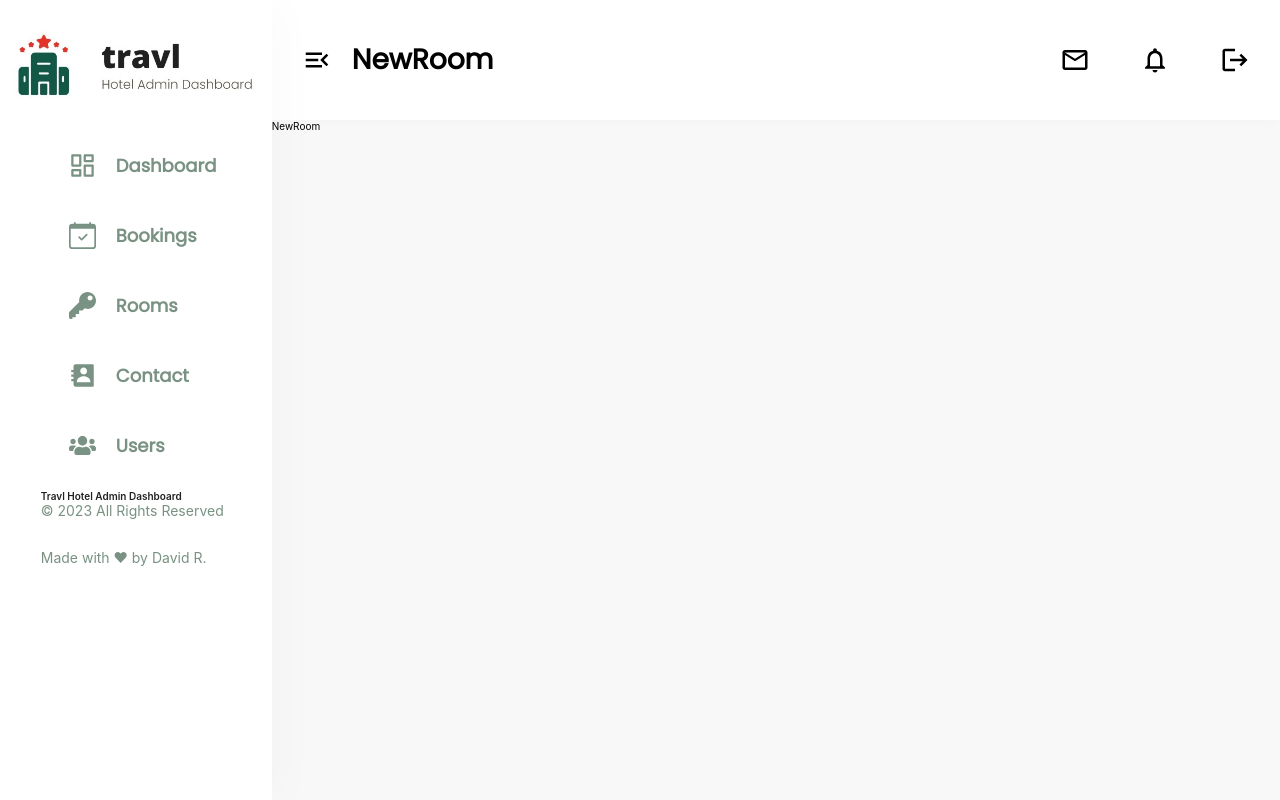
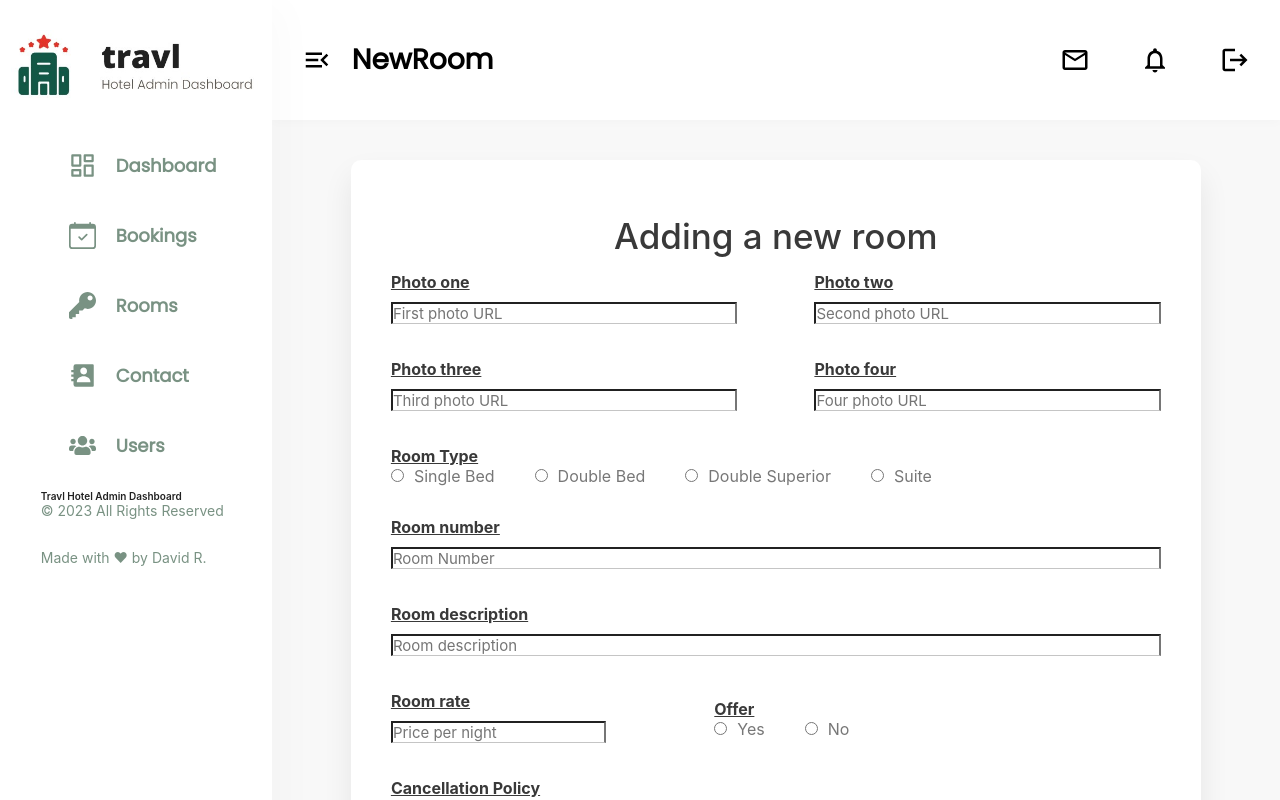
Before and after one commit to Davidrami12/miranda-dashboard, a React (Create React App) app: page /newRoom in a window 1280 px wide. Shown: the top 800 px of the page. Built offline with nearby package versions, Linux system fonts and the light colour scheme; sample sign-in values are in the browser's storage.

Commit message:
Fix errors on add new room and edit room

```diff
--- a/src/components/AppContainer.jsx
+++ b/src/components/AppContainer.jsx
@@ -8,7 +8,7 @@ const AppContainer = styled.div`
   width: fit-content;
   min-width: 100%;
   min-height: 100vh;
-  height: 100%;
+  //height: 100%;
   .window-container {
     width: 100%;
   }
--- a/src/components/rooms/RoomForm.jsx
+++ b/src/components/rooms/RoomForm.jsx
@@ -5,15 +5,17 @@ import React from "react";
 import {
   LoginContainer,
   LoginCard,
+  DashboardForm,
   InputContainer,
   Input,
+  InputForm,
   FormTitle,
   RadioInput,
   RadioLabel,
   RadioDescription,
   InputSubmit,
   InputCancel,
-} from "../../pages/login/LoginStyled";
+} from "../../pages/Login/LoginStyled";
 
 // This form gets used from editRoom and newRoom. If used for editing a room it will be preloaded with the data from the currentRoom to edit
 const RoomForm = ({
@@ -23,28 +25,13 @@ const RoomForm = ({
   formTitle,
   handleCancel,
 }) => {
-  const listOfAmenities = [
-    "Air Conditioner",
-    "Kitchen",
-    "Grocery",
-    "Towels",
-    "Smart Security",
-    "High speed WiFi",
-    "Cleaning",
-    "Single Bed",
-    "24/7 Online Support",
-    "Expert Team",
-    "Breakfast",
-    "Shower",
-    "Shop near",
-    "Strong locker",
-  ];
+  const listOfAmenities = [ "AC", "Shower", "Towel", "Bathtub", "Coffee Set", "LED TV", "Wi-Fi"];
 
   return (
     <>
-      <LoginContainer style={{ minHeight: "80%" }}>
+      <DashboardForm style={{ minHeight: "80%" }}>
         <LoginCard
-          style={{ height: "fit-content", margin: "2rem 0", width: "90%" }}
+          style={{ height: "fit-content", width: "850px" }}
         >
           <FormTitle>{formTitle}</FormTitle>
           <form
@@ -53,63 +40,68 @@ const RoomForm = ({
               handleSubmit();
             }}
           >
-            <InputContainer>
+            <div style={{display: "flex", justifyContent: "space-between"}}>
+              <InputContainer style={{ width: "45%" }}>
                 <RadioDescription>Photo one</RadioDescription>
-              <Input
+                <InputForm
                   type="text"
                   className="input-user"
                   name="photo"
                   value={currentRoom.photo}
                   placeholder="First photo URL"
                   onChange={handleInput}
-              ></Input>
+                ></InputForm>
               </InputContainer>
-            <InputContainer>
+              <InputContainer style={{ width: "45%" }}>
                 <RadioDescription>Photo two</RadioDescription>
-              <Input
+                <InputForm
                   type="text"
                   className="input-user"
                   name="photoTwo"
                   value={currentRoom.photoTwo}
                   placeholder="Second photo URL"
                   onChange={handleInput}
-              ></Input>
+                ></InputForm>
               </InputContainer>
-            <InputContainer>
+            </div>
+            <div style={{display: "flex", justifyContent: "space-between"}}>
+              <InputContainer style={{ width: "45%" }}>
                 <RadioDescription>Photo three</RadioDescription>
-              <Input
+                <InputForm
                   type="text"
                   className="input-user"
                   name="photoThree"
                   value={currentRoom.photoThree}
                   placeholder="Third photo URL"
                   onChange={handleInput}
-              ></Input>
+                ></InputForm>
               </InputContainer>
-            <InputContainer>
+              <InputContainer style={{ width: "45%" }}>
                 <RadioDescription>Photo four</RadioDescription>
-              <Input
+                <InputForm
                   type="text"
                   className="input-user"
                   name="photoFour"
                   value={currentRoom.photoFour}
                   placeholder="Four photo URL"
                   onChange={handleInput}
-              ></Input>
+                ></InputForm>
               </InputContainer>
-            <InputContainer>
+            </div>
+
+            {/* <InputContainer>
               <RadioDescription>Photo five</RadioDescription>
-              <Input
+              <InputForm
                 type="text"
                 className="input-user"
                 name="photoFive"
                 value={currentRoom.photoFive}
                 placeholder="Five photo URL"
                 onChange={handleInput}
-              ></Input>
-            </InputContainer>
+              ></InputForm>
+            </InputContainer> */}
             <InputContainer>
-              <RadioDescription>Select the Room Type</RadioDescription>
+              <RadioDescription>Room Type</RadioDescription>
               <RadioInput
                 required
                 type="radio"
@@ -153,7 +145,7 @@ const RoomForm = ({
             </InputContainer>
             <InputContainer>
               <RadioDescription>Room number</RadioDescription>
-              <Input
+              <InputForm
                 required
                 type="text"
                 className="input-user"
@@ -161,20 +153,34 @@ const RoomForm = ({
                 value={currentRoom.room_number}
                 placeholder="Room Number"
                 onChange={handleInput}
-              ></Input>
+              ></InputForm>
             </InputContainer>
             <InputContainer>
               <RadioDescription>Room description</RadioDescription>
-              <Input
+              <InputForm
                 type="text"
                 className="input-user"
                 name="description"
                 value={currentRoom.description}
                 placeholder="Room description"
                 onChange={handleInput}
-              ></Input>
+              ></InputForm>
             </InputContainer>
-            <InputContainer>
+            <div style={{display: "flex", alignItems: "center"}}>
+              <div style={{display: "flex", justifyContent: "space-between", alignItems: "center", width: "70%"}}>
+                <InputContainer style={{ width: "40%" }}>
+                  <RadioDescription>Room rate</RadioDescription>
+                  <InputForm
+                    required
+                    type="number"
+                    className="input-user"
+                    placeholder="Price per night"
+                    name="room_rate"
+                    value={currentRoom.room_rate}
+                    onChange={handleInput}
+                  ></InputForm>
+                </InputContainer>
+                <InputContainer style={{ width: "40%" }}>
                   <RadioDescription>Offer</RadioDescription>
                   <RadioInput
                     required
@@ -197,22 +203,12 @@ const RoomForm = ({
                   />
                   <RadioLabel htmlFor="no">No</RadioLabel>
                 </InputContainer>
-            <InputContainer>
-              <RadioDescription>Room rate</RadioDescription>
-              <Input
-                required
-                type="number"
-                className="input-user"
-                placeholder="Price per night"
-                name="room_rate"
-                value={currentRoom.room_rate}
-                onChange={handleInput}
-              ></Input>
-            </InputContainer>
+              </div>
+
               {currentRoom.discount === "Yes" ? (
-              <InputContainer>
+                <InputContainer style={{ width: "30%" }}>
                   <RadioDescription>Discount %</RadioDescription>
-                <Input
+                  <InputForm
                     required
                     type="number"
                     className="input-user"
@@ -220,24 +216,26 @@ const RoomForm = ({
                     value={currentRoom.discountPercent}
                     placeholder="Discount %"
                     onChange={handleInput}
-                ></Input>
+                  ></InputForm>
                 </InputContainer>
               ) : null}
 
+            </div>
+
             <InputContainer>
               <RadioDescription>Cancellation Policy</RadioDescription>
-              <Input
+              <InputForm
                 type="text"
                 className="input-user"
                 name="cancellationPolicy"
                 value={currentRoom.cancellationPolicy}
                 placeholder="Cancellation Policy"
                 onChange={handleInput}
-              ></Input>
+              ></InputForm>
             </InputContainer>
             <InputContainer>
               <RadioDescription>
-                Select the amenities included in the new room
+                Desired amenities to include in the new room
               </RadioDescription>
               {listOfAmenities.map((amenity, index) => (
                 <div key={index} style={{ display: "inline-block" }}>
@@ -307,7 +305,7 @@ const RoomForm = ({
             </div>
           </form>
         </LoginCard>
-      </LoginContainer>
+      </DashboardForm>
     </>
   );
 };
--- a/src/components/rooms/RoomRowStyled.jsx
+++ b/src/components/rooms/RoomRowStyled.jsx
@@ -37,6 +37,7 @@ const RoomId = styled.p`
 `;
 
 const RoomNumber = styled.p`
+  text-align: left;
   font-family: var(--font-poppins);
   font-size: 1.6rem;
   font-weight: 400;
--- a/src/pages/Login/LoginStyled.jsx
+++ b/src/pages/Login/LoginStyled.jsx
@@ -116,10 +116,11 @@ const ErrorMessage = styled.span`
 
 const DashboardForm = styled.div`
 width: 100%;
-height: 100%;
+//height: 100%;
 display: flex;
 justify-content: center;
 margin-top: 4rem;
+padding-bottom: 3rem;
 `;
 
 const InputForm = styled.input`
--- a/src/pages/Rooms/EditRoom.jsx
+++ b/src/pages/Rooms/EditRoom.jsx
@@ -1,7 +1,78 @@
-import React from 'react'
+// React
+import React, { useState, useEffect } from "react";
+import { useNavigate } from "react-router";
+import { useParams } from "react-router-dom";
+
+// Redux
+import { useDispatch, useSelector } from "react-redux";
+import { getRoom, editRoom } from "../../features/roomsSlice";
+
+// Components
+import RoomForm from "../../components/rooms/RoomForm";
+import { Loader } from "../../components/styled/Loader";
 
 export const EditRoom = () => {
-  return (
-    <div>EditRoom</div>
-  )
-}
+  const dispatch = useDispatch();
+  const navigate = useNavigate();
+  const params = useParams();
+  const { roomId } = params;
+  const { singleRoom } = useSelector((state) => state.roomsReducer);
+
+  const [currentRoom, setCurrentRoom] = useState(null);
+  const formTitle = "Edit current room";
+
+  useEffect(() => {
+    dispatch(getRoom(roomId));
+  }, [dispatch, roomId]); // Removed singleRoom from the dependency array
+
+  // Set currentRoom whenever singleRoom changes, but only if singleRoom is not null
+  useEffect(() => {
+    if (singleRoom) {
+      setCurrentRoom(singleRoom);
+    }
+  }, [singleRoom]);
+
+
+
+  const handleInput = (event) => {
+    const { name, value, type, checked } = event.target;
+    let valToUpdate;
+    if (type === "checkbox") {
+      const newVal = [...currentRoom[name]];
+      if (checked) {
+        newVal.push(value);
+      } else {
+        const index = newVal.indexOf(value);
+        newVal.splice(index, 1);
+      }
+      valToUpdate = newVal;
+    } else {
+      valToUpdate = value;
+    }
+    setCurrentRoom((prevState) => ({ ...prevState, [name]: valToUpdate }));
+  };
+
+  const handleCancel = (e) => {
+    e.preventDefault();
+    setCurrentRoom({});
+    navigate("/rooms");
+  };
+
+  const handleSubmit = () => {
+    dispatch(editRoom(currentRoom));
+    setCurrentRoom({});
+    navigate("/rooms");
+  };
+
+  return !currentRoom ? (
+    <Loader />
+  ) : (
+    <RoomForm
+      formTitle={formTitle}
+      currentRoom={currentRoom}
+      handleInput={handleInput}
+      handleSubmit={handleSubmit}
+      handleCancel={handleCancel}
+    />
+  );
+};
--- a/src/pages/Rooms/NewRoom.jsx
+++ b/src/pages/Rooms/NewRoom.jsx
@@ -1,7 +1,72 @@
-import React from 'react'
+// React
+import React, { useState } from "react";
+import { useNavigate } from "react-router";
+
+// Redux
+import { useDispatch } from "react-redux";
+import { createNewRoom } from "../../features/roomsSlice";
+
+// Components
+import RoomForm from "../../components/rooms/RoomForm";
 
 export const NewRoom = () => {
+  const dispatch = useDispatch();
+  const navigate = useNavigate();
+
+  const formTitle = "Adding a new room";
+  const [currentRoom, setCurrentRoom] = useState({
+    id: String(Math.floor(Math.random() * 100000)),
+    room_number: "",
+    bed_type: "",
+    photo: "",
+    photoTwo: "",
+    photoThree: "",
+    photoFour: "",
+    photoFive: "",
+    description: "",
+    discountPercent: "",
+    room_rate: "",
+    discount: "",
+    room_offer: "",
+    cancellationPolicy: "",
+    room_status: "",
+    room_facilities: [],
+  });
+
+  const handleInput = (event) => {
+    const { name, value, type, checked } = event.target;
+    let valToUpdate;
+    if (type === "checkbox") {
+      const newVal = [...currentRoom[name]];
+      if (checked) {
+        newVal.push(value);
+      } else {
+        const index = newVal.indexOf(value);
+        newVal.splice(index, 1);
+      }
+      valToUpdate = newVal;
+    } else {
+      valToUpdate = value;
+    }
+    setCurrentRoom((prevState) => ({ ...prevState, [name]: valToUpdate }));
+  };
+
+  const handleCancel = (e) => {
+    e.preventDefault();
+    navigate("/rooms");
+  };
+
+  const handleSubmit = () => {
+    dispatch(createNewRoom(currentRoom));
+    navigate("/rooms");
+  };
   return (
-    <div>NewRoom</div>
-  )
-}
+    <RoomForm
+      formTitle={formTitle}
+      currentRoom={currentRoom}
+      handleInput={handleInput}
+      handleSubmit={handleSubmit}
+      handleCancel={handleCancel}
+    />
+  );
+};
```
Also changed, not shown: src/components/rooms/RoomRow.jsx (+1 -10 lines). Lines whose indentation alone changed are shown as unchanged.
